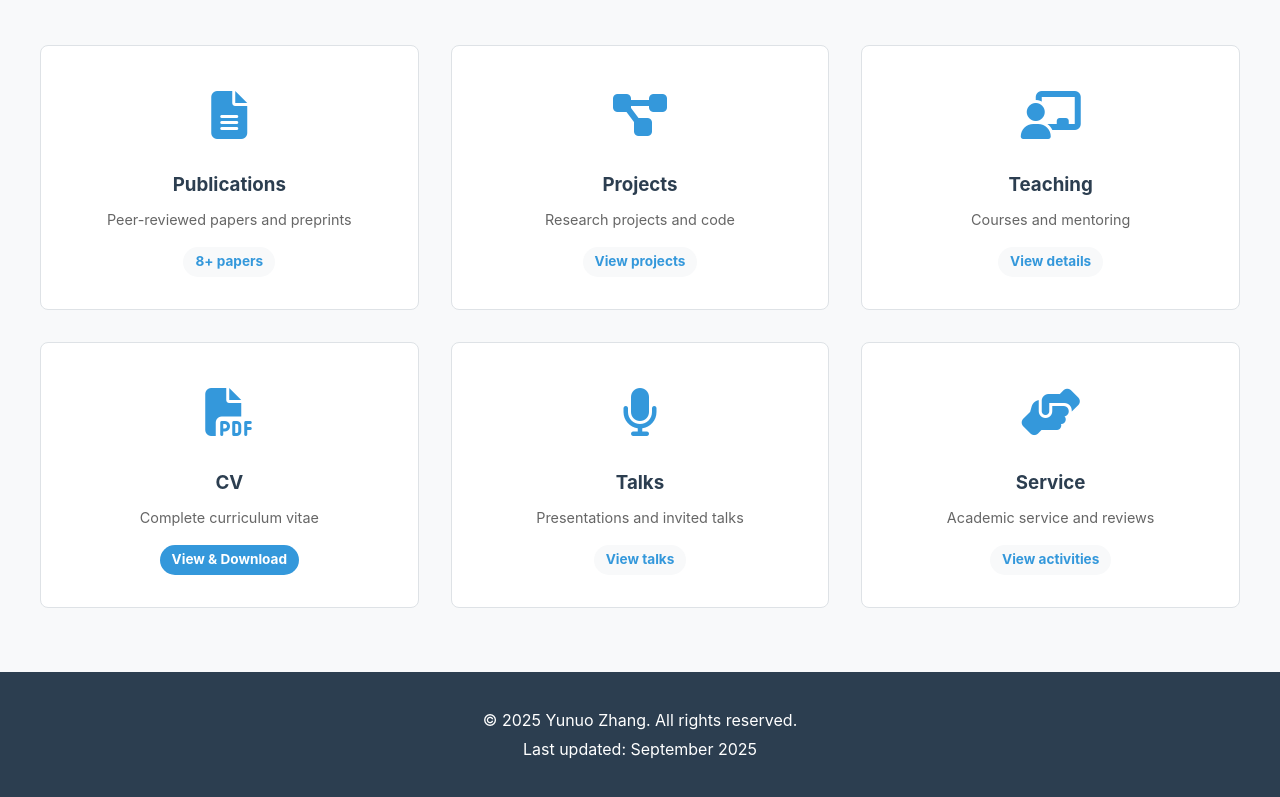
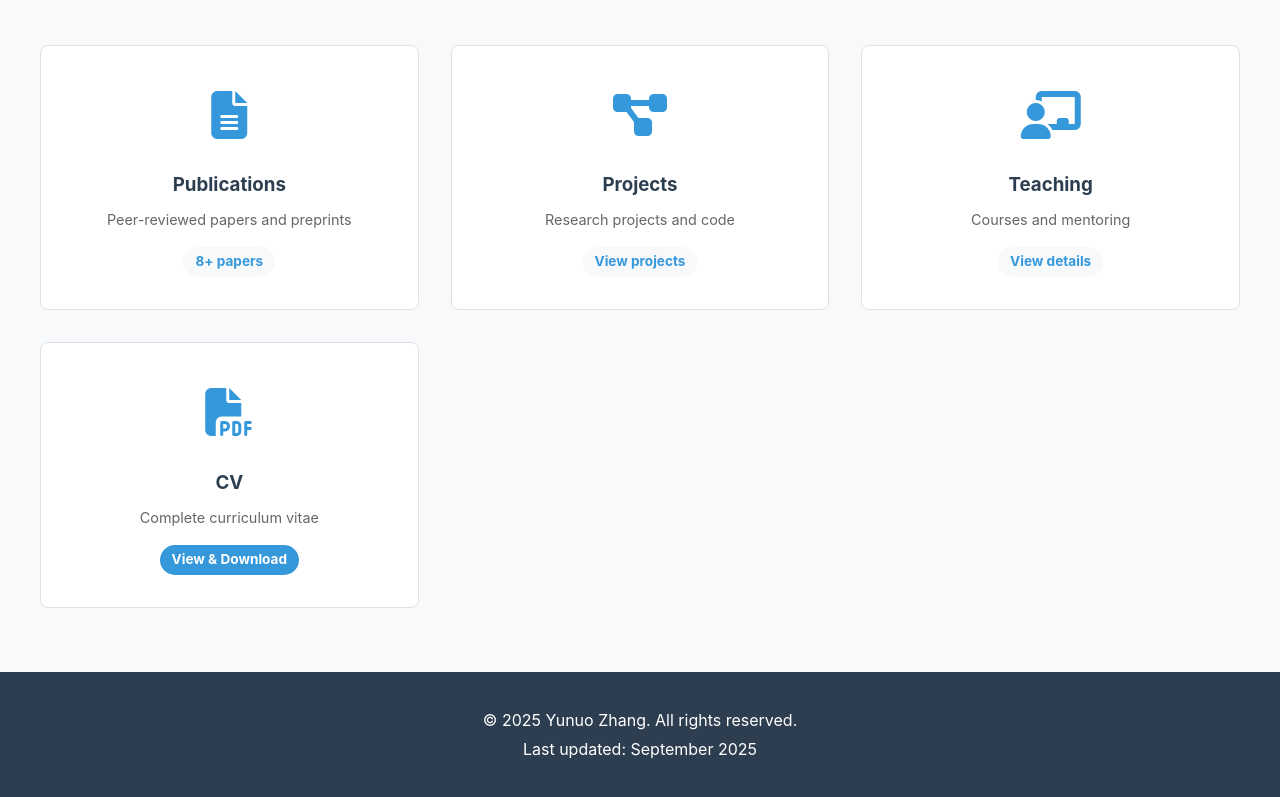
Before and after one commit to YZ1056YZ/yunuozhang.github.io, a plain HTML site: page index.html in a window 1280 px wide. Shown: the part 1705-2502 px from the top of the page. Drawn offline with Linux system fonts and the light colour scheme.

Commit message:
Remove Talks and Service on Naviagation

```diff
--- a/index.html
+++ b/index.html
@@ -191,22 +191,6 @@
                     <p>Complete curriculum vitae</p>
                     <span class="nav-download">View & Download</span>
                 </a>
-
-                <!-- Talks Card -->
-                <a href="pages/talks.html" class="nav-card">
-                    <div class="nav-icon"><i class="fas fa-microphone"></i></div>
-                    <h3>Talks</h3>
-                    <p>Presentations and invited talks</p>
-                    <span class="nav-count">View talks</span>
-                </a>
-
-                <!-- Service Card -->
-                <a href="pages/service.html" class="nav-card">
-                    <div class="nav-icon"><i class="fas fa-hands-helping"></i></div>
-                    <h3>Service</h3>
-                    <p>Academic service and reviews</p>
-                    <span class="nav-count">View activities</span>
-                </a>
             </div>
         </div>
     </section>
```
